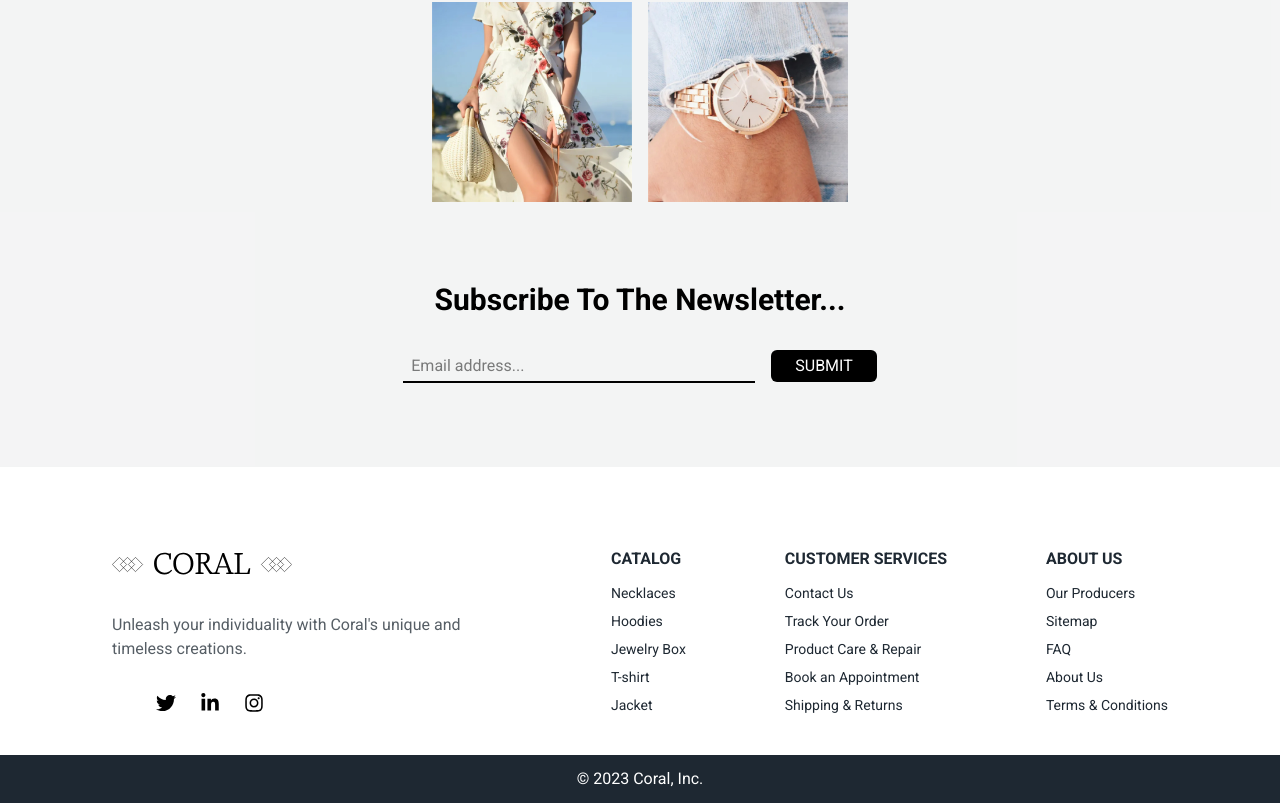
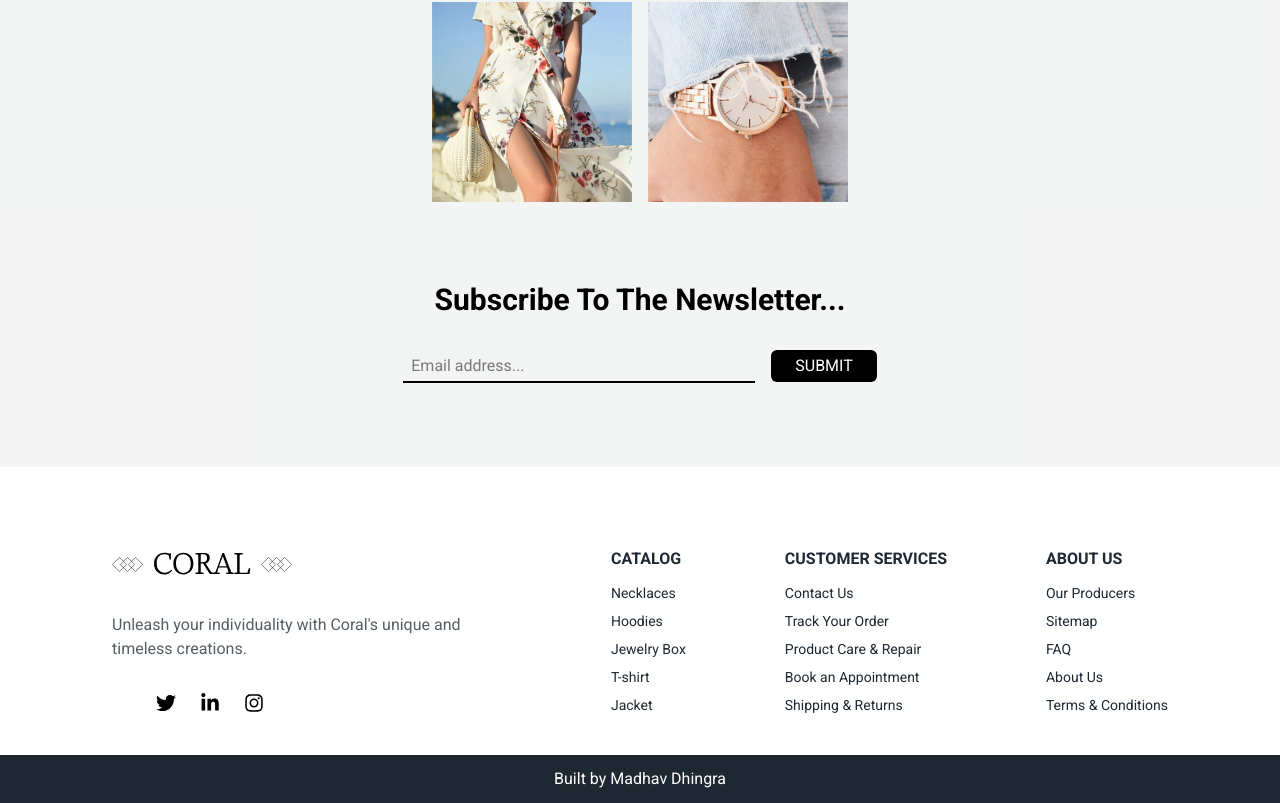
Before and after one commit to dhingra-madhav/coral-ecommerce, a React (Vite) app: page / in a window 1280 px wide. Shown: the part 4361-5164 px from the top of the page. Built offline with nearby package versions, Linux system fonts and the light colour scheme; some icons are missing.

Commit message:
updated footer

```diff
--- a/src/components/Footer.jsx
+++ b/src/components/Footer.jsx
@@ -99,7 +99,8 @@ const Footer = () => {
       {/* footer bottom */}
       <div className="bg-Black">
         <p className="text-white text-center items-center py-3">
-          © {currentYear} Coral, Inc.
+          Built by{" "}
+          <a href="https://github.com/dhingra-madhav">Madhav Dhingra</a>
         </p>
       </div>
     </footer>
```
